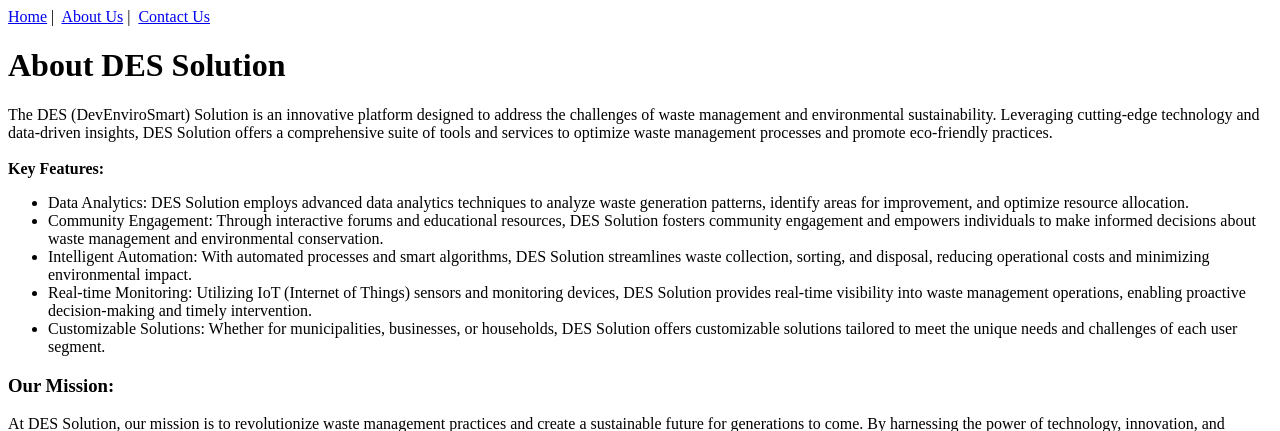
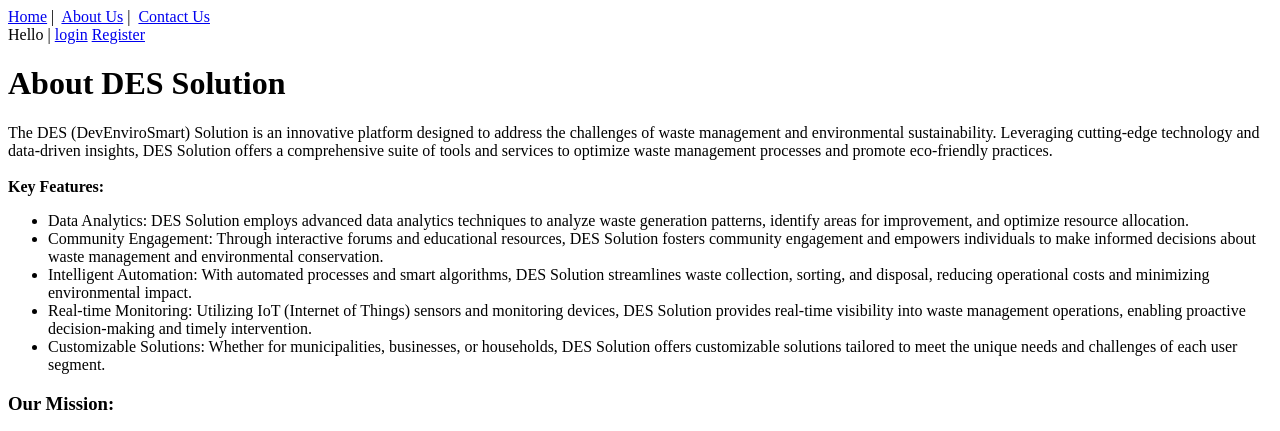
Before and after one commit to Runal21/DES-Solution, a Django app: page /about/ in a window 1280 px wide. Shown: the top 431 px of the page. Run offline with Django 5.2, Linux system fonts and the light colour scheme.

Commit message:
Initial commit

```diff
--- a/DESSoln/urls.py
+++ b/DESSoln/urls.py
@@ -31,9 +31,9 @@ urlpatterns = [
     path('contact/',contact,name="contact"), #contact page
 
 
-    # path('login/',login,name="login"), #login page
-    # path('register/',register,name="register"), #register page
-    # path('logout/',logout,name="logout"), #login page
+    path('login/',loginpage,name="login"), #login page
+    path('register/',registerpage,name="register"), #register page
+    path('logout/',logoutpage,name="logout"), #login page
 
 
     path('admin/', admin.site.urls),
--- a/home/templates/base.html
+++ b/home/templates/base.html
@@ -12,13 +12,13 @@
         <a href="{%url 'home'%}">Home</a>&nbsp;|&nbsp;
         <a href="{%url 'about'%}">About Us</a>&nbsp;|&nbsp;
         <a href="{%url 'contact'%}">Contact Us</a><br/>
-
-        {% comment %} {% if user.is_authenticated %}
-            Hello {{user.username}} |
+        Hello {{user.username}} |
+       {% if user.is_authenticated %}
             <a href="{% url 'logout' %}">Log Out</a>
         {% else %}
-            <a href="{% url 'login' %}">Login/Register</a>
-        {% endif %} {% endcomment %}
+            <a href="{% url 'login' %}">login</a>
+            <a href="{% url 'register' %}">Register</a>
+        {% endif %}
     </header>
 {%block main_content%}
 {%endblock %}
--- a/home/views.py
+++ b/home/views.py
@@ -1,4 +1,9 @@
-from django.shortcuts import render,redirect,HttpResponse
+from django.shortcuts import render,redirect
+from  .models import *
+from django.contrib.auth import authenticate, login,logout
+from django.contrib.auth.decorators import login_required
+from django.contrib.auth.models import User
+from django.contrib import messages
 
 # Create your views here.
 def home(request):
@@ -9,3 +14,43 @@ def about(request):
 
 def contact(request):
     return render(request, 'home/contact.html')
+
+def registerpage(request):
+    if request.method == 'POST':
+        username = request.POST.get('username')
+        firstname = request.POST.get('firstname')
+        lastname = request.POST.get('lastname')
+        email = request.POST.get('email')
+        location = request.POST.get('location')
+        password = request.POST.get('password')
+
+        # Check if username is already taken
+        if User.objects.filter(username=username).exists():
+            messages.error(request, 'Username is already taken.')
+            return redirect('register')
+
+        # Create the user
+        user = User.objects.create_user(username=username, email=email, password=password,location=location)
+        user.first_name = firstname
+        user.last_name = lastname
+        user.save()
+
+        messages.success(request, 'Registration successful. You can now login.')
+        return redirect('login')
+
+    return render(request, 'home/register.html')
+
+
+def loginpage(request):
+    if request.method=='POST':
+        username = request.POST['username']
+        password= request.POST['password']
+        user = authenticate(username=username, password=password)
+        if user is not None:
+            login(request, user)
+            return redirect('home')  # Redirect to home page after successful login
+    return render(request, 'home/login.html')
+
+def logoutpage(request):
+    logout(request)
+    return render(request,'home/login.html')
```
